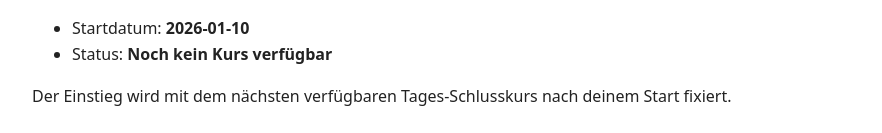
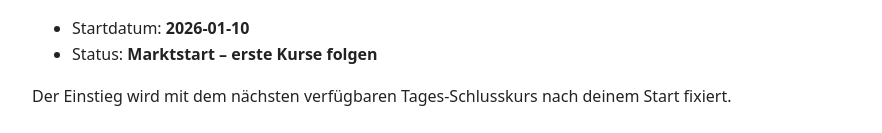
Before and after one commit to LIGONE-token/ligone-vorsorge, a plain HTML site: page simulation.html in a window 1280 px wide. Shown: the part 407-540 px from the top of the page, without its empty margins (198-1080 px from the left). Drawn offline with nearby package versions, Linux system fonts and the light colour scheme.

Commit message:
Update simulation.html

```diff
--- a/simulation.html
+++ b/simulation.html
@@ -46,7 +46,7 @@
     <h2>Dein Start</h2>
     <ul>
       <li>Startdatum: <strong id="startDateDisplay">–</strong></li>
-      <li>Status: <strong id="startStatus">Noch kein Kurs verfügbar</strong></li>
+      <li>Status: <strong id="startStatus">Marktstart – erste Kurse folgen</strong></li>
     </ul>
     <p class="helper">
       Der Einstieg wird mit dem nächsten verfügbaren
```
